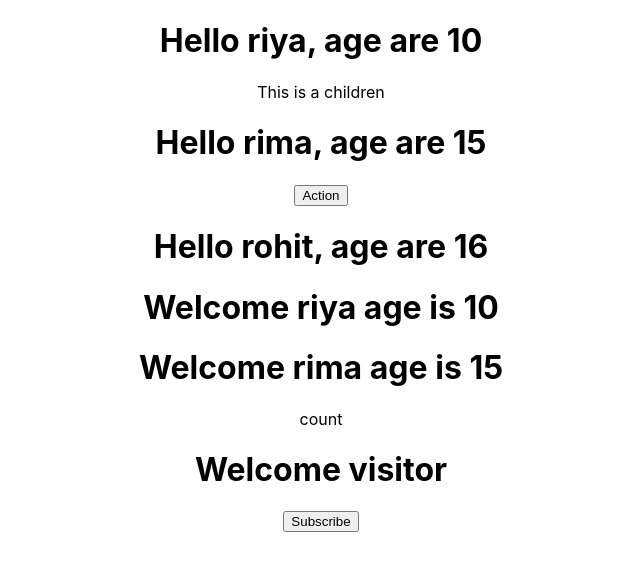
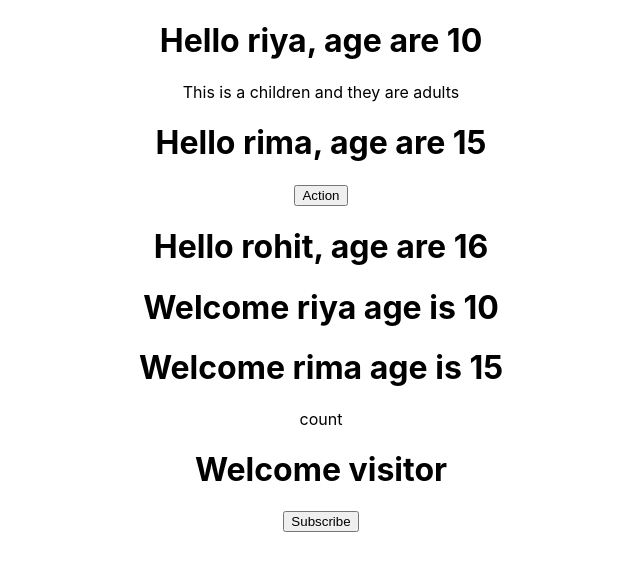
Before and after one commit to swarnalisaha2000/learning-react, a React (Create React App) app: page / in a window 1280 px wide. Shown: the top 570 px of the page, without its empty margins (319-959 px from the left). Built offline with nearby package versions, Linux system fonts and the light colour scheme.

Commit message:
change done in p tag

```diff
--- a/src/App.js
+++ b/src/App.js
@@ -10,7 +10,7 @@ function App() {
     return (
         <div className = "App">
        <Greet name="riya" age="10">
-        <p>This is a children</p></Greet>
+        <p>This is a children and they are adults</p></Greet>
         <Greet name="rima" age="15">
         <button>Action</button></Greet>
         <Greet name="rohit" age="16"></Greet>
```
